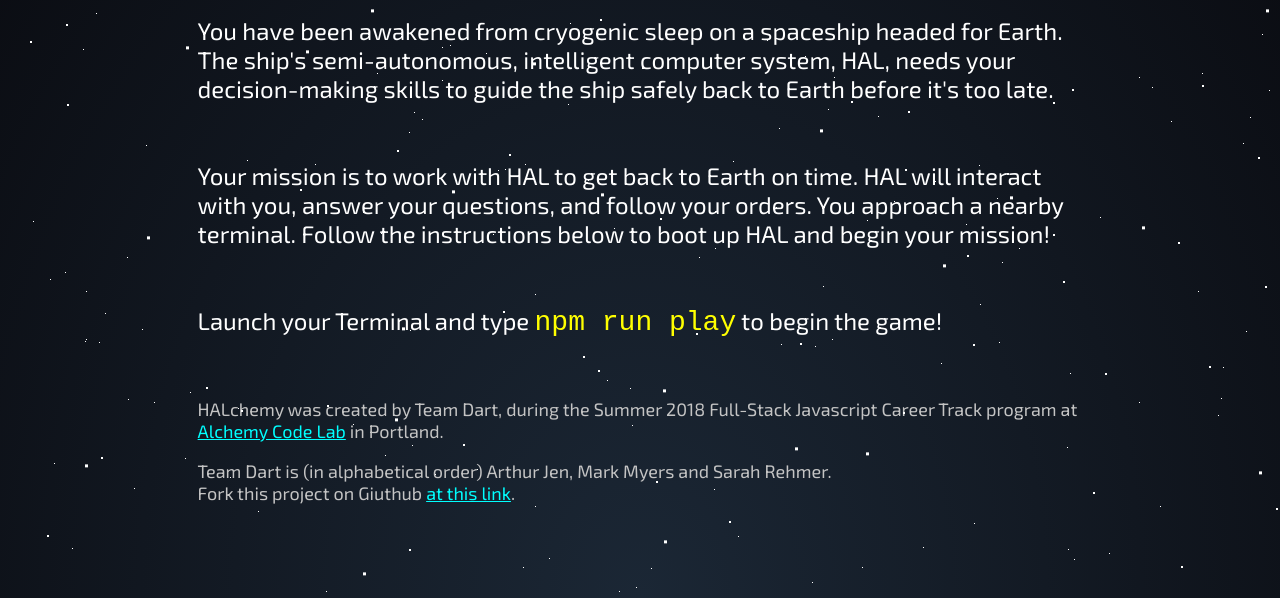
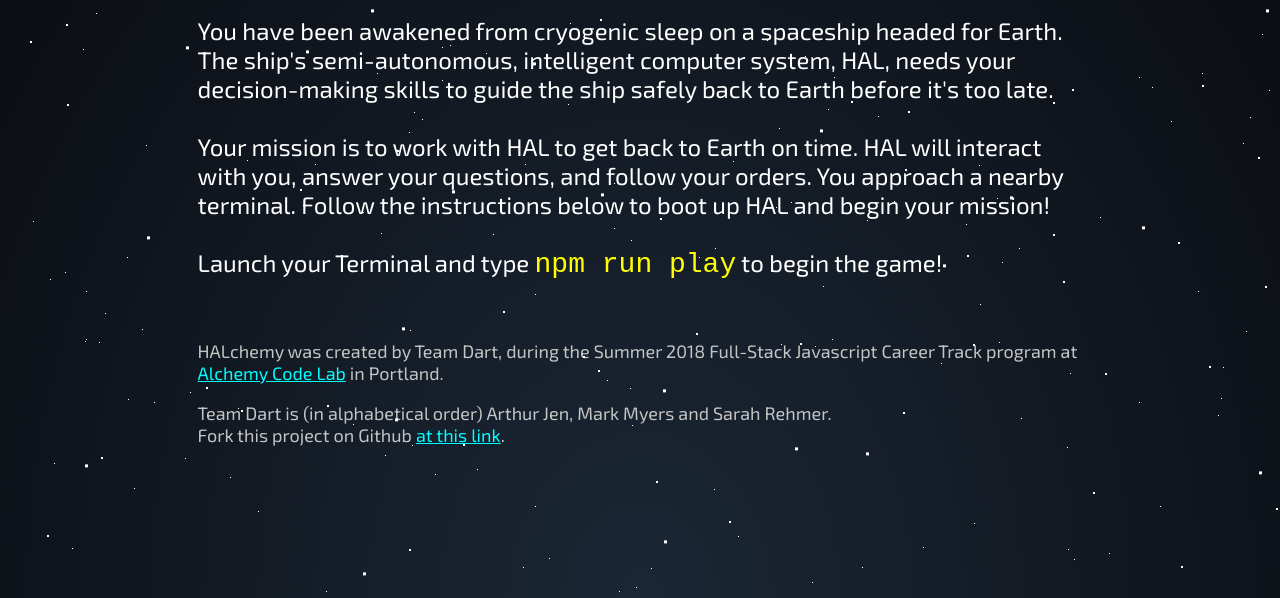
Before and after one commit to team-dart/HALchemy, a website: page public/index.html in a window 1280 px wide. Shown: the part 202-800 px from the top of the page. Drawn offline with Linux system fonts and the light colour scheme.

Commit message:
final changes to index.html. Adding content to readme

```diff
--- a/public/index.html
+++ b/public/index.html
@@ -26,16 +26,17 @@
         <div id="text">
                 <p id="intro">
                     You have been awakened from cryogenic sleep on a spaceship headed for Earth. The ship's semi-autonomous, intelligent computer system, HAL, needs your decision-making skills to guide the ship safely back to Earth before it's too late.
-                <br /><br /><br />
+                <br /><br />
                     Your mission is to work with HAL to get back to Earth on time. HAL will interact with you, answer your questions, and follow your orders. You approach a nearby terminal. Follow the instructions below to boot up HAL and begin your mission!
-                    <br /><br /><br />
+                    <br /><br />
                     Launch your Terminal and type  <span>npm run play</span>  to begin the game!
                 </p><br />
                 <p id="credits">
                     HALchemy was created by Team Dart, during the Summer 2018 Full-Stack Javascript Career Track program at <a href="https://www.alchemycodelab.com/" target="_bl;ank">Alchemy Code Lab</a> in Portland.
                 </p>
+
                 <p id="credits">
-                    Team Dart is (in alphabetical order) Arthur Jen, Mark Myers and Sarah Rehmer. <br />Fork this project on Giuthub <a href="https://github.com/team-dart/HALchemy" target="_blank">at this link</a>.
+                    Team Dart is (in alphabetical order) Arthur Jen, Mark Myers and Sarah Rehmer. <br />Fork this project on Github <a href="https://github.com/team-dart/HALchemy" target="_blank">at this link</a>.
                 </p>
 
         </div>
```
Also changed, not shown: README.md.
